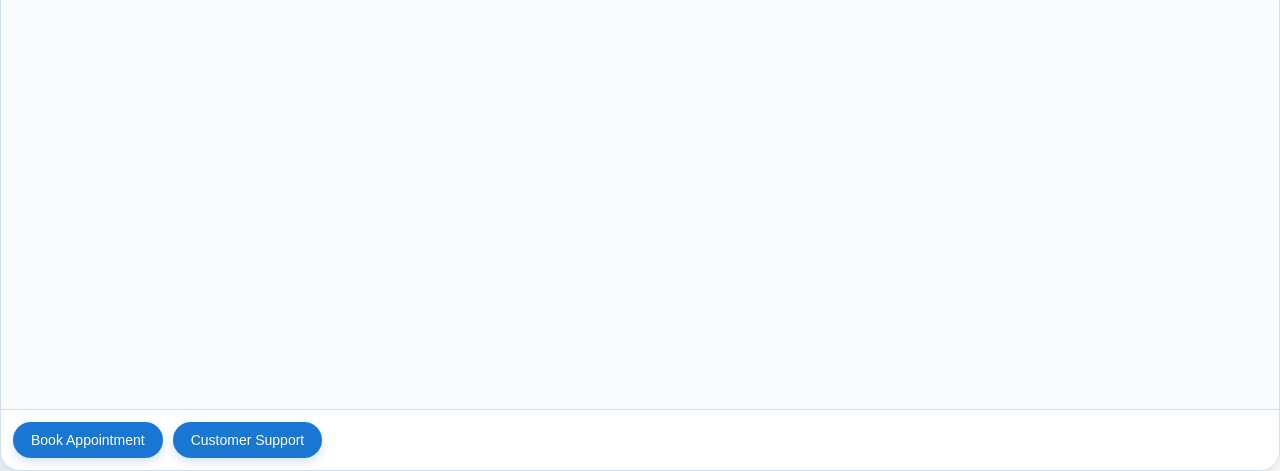
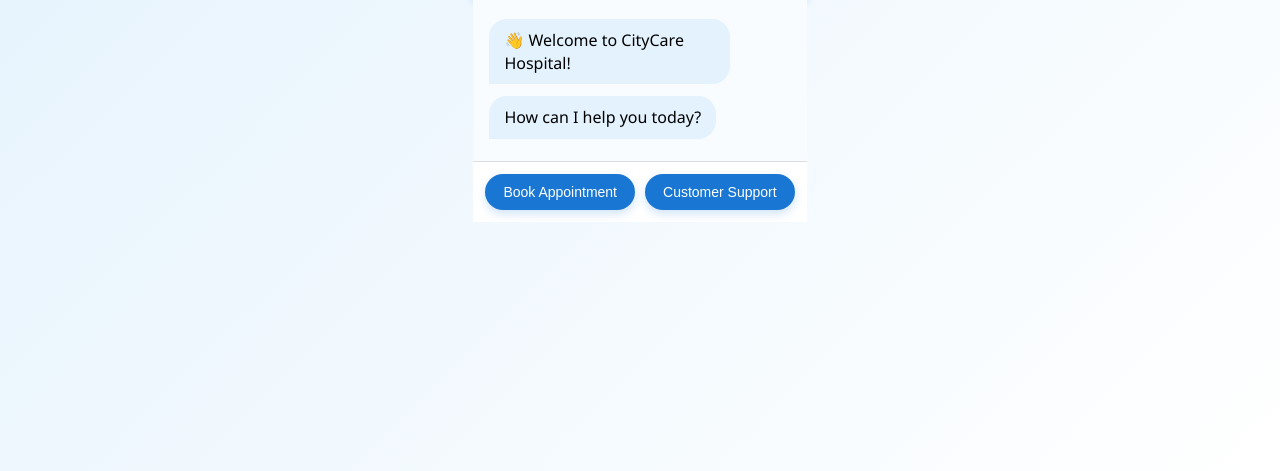
Before and after one commit to amritanshu121/chatbot, a plain HTML site: page index.html in a window 1280 px wide. Shown: the part 329-800 px from the top of the page. Drawn offline with Linux system fonts and the light colour scheme.

Commit message:
Update style.css

```diff
--- a/style.css
+++ b/style.css
@@ -14,18 +14,6 @@ body {
   height: 100vh;
 }
 
-/* Chat Container */
-.chat-container {
-  width: 100%;
-  height: 100%;
-  background: #ffffff;
-  border-radius: 20px;
-  box-shadow: 0 8px 20px rgba(0, 0, 0, 0.12);
-  display: flex;
-  flex-direction: column;
-  overflow: hidden;
-  border: 1px solid #d0e0f0;
-}
 
 /* Header */
 .chat-header {
```
